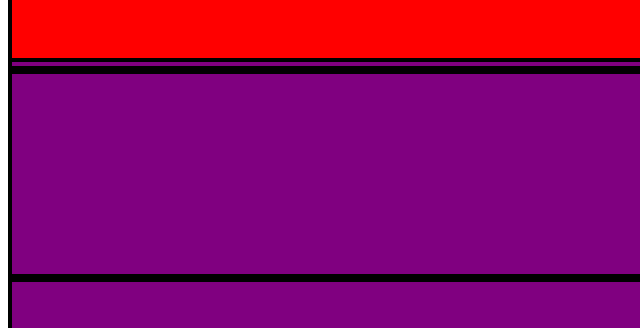
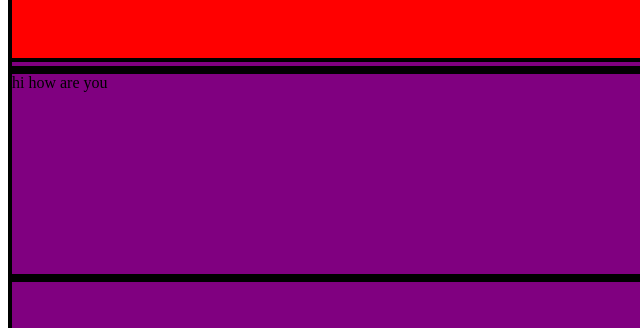
Before and after one commit to dinakc/complex-properties-positions, a plain HTML site: page index.html in a window 1280 px wide. Shown: the part 146-474 px from the top of the page, 0-640 px from the left. Drawn offline with Linux system fonts and the light colour scheme.

Commit message:
Update index.html

```diff
--- a/index.html
+++ b/index.html
@@ -14,7 +14,7 @@
        <!--- <div class="bluechild">
         </div> -->
     </div>
-    <div></div>
+    <div>hi how are you</div>
     <div></div>
     <div></div>
 </body>
```
